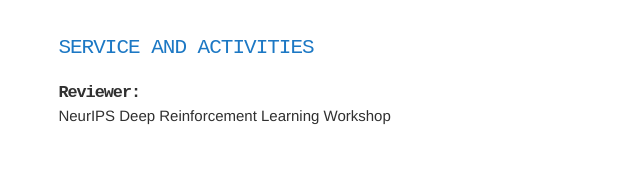
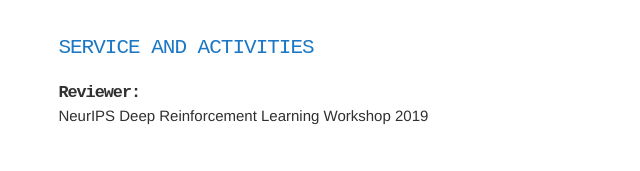
Before and after one commit to vuoristo/vuoristo.github.io, a Jekyll site: the page built from index.html, in a window 1280 px wide. Shown: the part 1496-1667 px from the top of the page, without its empty margins (140-780 px from the left). Built offline with Jekyll 4.4.1, drawn with Linux system fonts in a browser that asks for light colours; nearby versions of some CDN libraries.

Commit message:
Update Deep RL workshop reviewer venue

```diff
--- a/_data/reviewer_venues.yaml
+++ b/_data/reviewer_venues.yaml
@@ -1 +1 @@
-- venue: NeurIPS Deep Reinforcement Learning Workshop
+- venue: NeurIPS Deep Reinforcement Learning Workshop 2019
```
